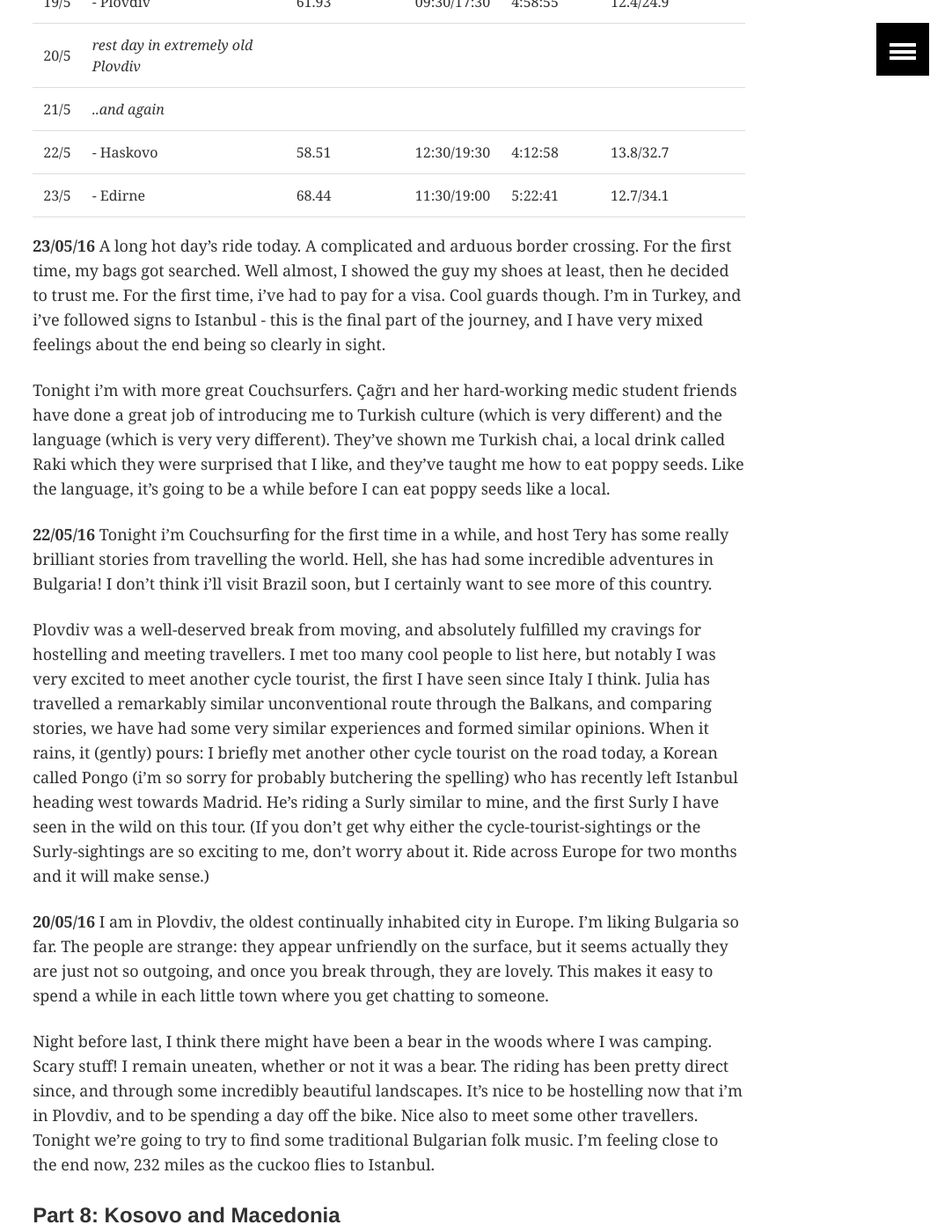
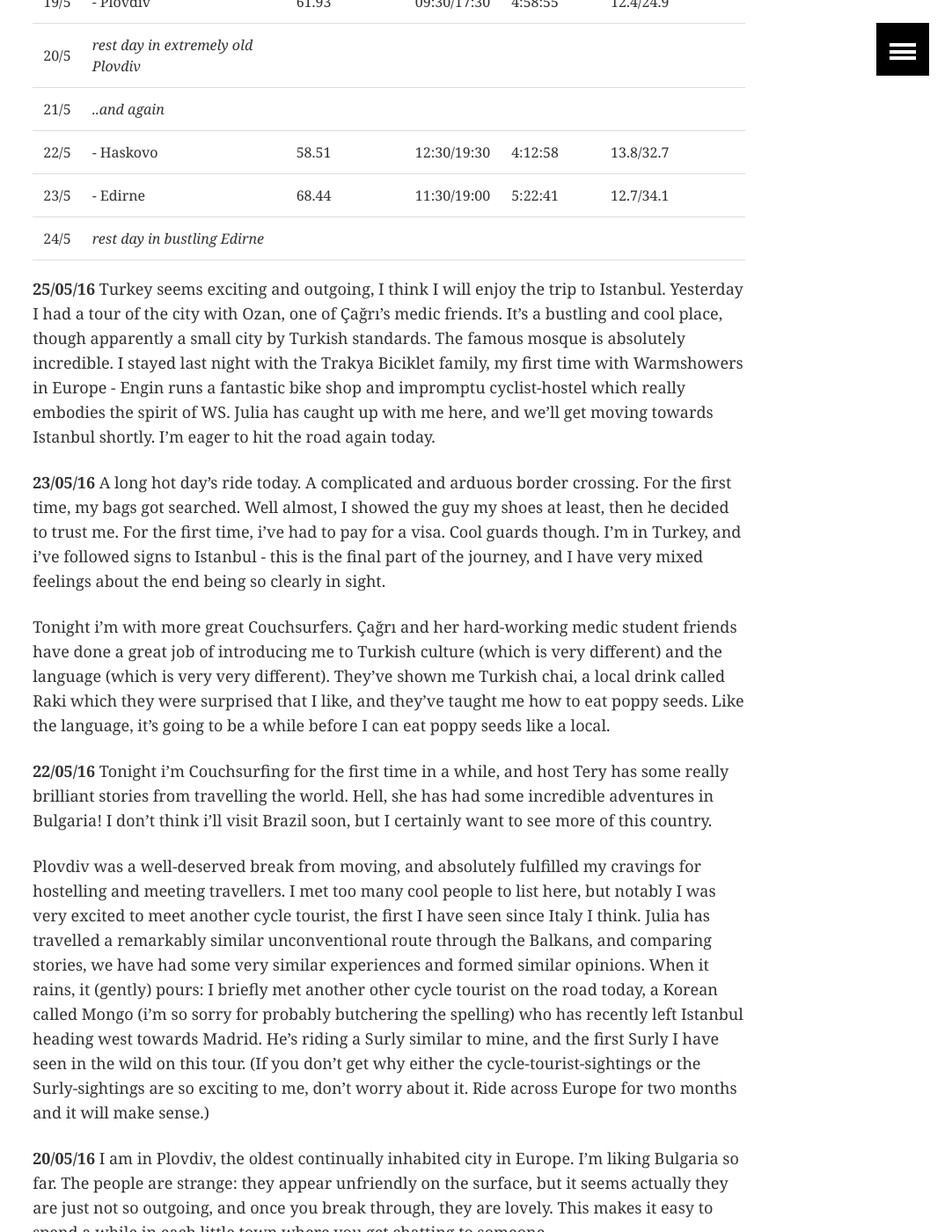
Before and after one commit to ArthurStart/git-blog, a Jekyll site: the page built from _posts/touring/2016-03-24-Quick-Update.md, in a window 1280 px wide and 1400 px high, scrolled down 577 px. Shown: the whole window at 88% size, without its empty margins (198-1280 px from the left). Built offline with Jekyll 4.4.1, drawn with Linux system fonts in a browser that asks for light colours; comment, search, counter and statistics services are not loaded.

Commit message:
Update from Edirne

```diff
--- a/_posts/touring/2016-03-24-Quick-Update.md
+++ b/_posts/touring/2016-03-24-Quick-Update.md
@@ -21,6 +21,10 @@ Days 56 to the present, on the road.
 | 21/5 | *..and again* |
 | 22/5 | - Haskovo       | 58.51 | 12:30/19:30 | 4:12:58 | 13.8/32.7 |
 | 23/5 | - Edirne        | 68.44 | 11:30/19:00 | 5:22:41 | 12.7/34.1 |
+| 24/5 | *rest day in bustling Edirne* |
+
+**25/05/16**
+Turkey seems exciting and outgoing, I think I will enjoy the trip to Istanbul. Yesterday I had a tour of the city with Ozan, one of Çağrı's medic friends. It's a bustling and cool place, though apparently a small city by Turkish standards. The famous mosque is absolutely incredible. I stayed last night with the Trakya Biciklet family, my first time with Warmshowers in Europe - Engin runs a fantastic bike shop and impromptu cyclist-hostel which really embodies the spirit of WS. Julia has caught up with me here, and we'll get moving towards Istanbul shortly. I'm eager to hit the road again today.
 
 **23/05/16**
 A long hot day's ride today. A complicated and arduous border crossing. For the first time, my bags got searched. Well almost, I showed the guy my shoes at least, then he decided to trust me. For the first time, i've had to pay for a visa. Cool guards though. I'm in Turkey, and i've followed signs to Istanbul - this is the final part of the journey, and I have very mixed feelings about the end being so clearly in sight.
@@ -30,7 +34,7 @@ Tonight i'm with more great Couchsurfers. Çağrı and her hard-working medic st
 **22/05/16**
 Tonight i'm Couchsurfing for the first time in a while, and host Tery has some really brilliant stories from travelling the world. Hell, she has had some incredible adventures in Bulgaria! I don't think i'll visit Brazil soon, but I certainly want to see more of this country.
 
-Plovdiv was a well-deserved break from moving, and absolutely fulfilled my cravings for hostelling and meeting travellers. I met too many cool people to list here, but notably I was very excited to meet another cycle tourist, the first I have seen since Italy I think. Julia has travelled a remarkably similar unconventional route through the Balkans, and comparing stories, we have had some very similar experiences and formed similar opinions. When it rains, it (gently) pours: I briefly met another other cycle tourist on the road today, a Korean called Pongo (i'm so sorry for probably butchering the spelling) who has recently left Istanbul heading west towards Madrid. He's riding a Surly similar to mine, and the first Surly I have seen in the wild on this tour. (If you don't get why either the cycle-tourist-sightings or the Surly-sightings are so exciting to me, don't worry about it. Ride across Europe for two months and it will make sense.)
+Plovdiv was a well-deserved break from moving, and absolutely fulfilled my cravings for hostelling and meeting travellers. I met too many cool people to list here, but notably I was very excited to meet another cycle tourist, the first I have seen since Italy I think. Julia has travelled a remarkably similar unconventional route through the Balkans, and comparing stories, we have had some very similar experiences and formed similar opinions. When it rains, it (gently) pours: I briefly met another other cycle tourist on the road today, a Korean called Mongo (i'm so sorry for probably butchering the spelling) who has recently left Istanbul heading west towards Madrid. He's riding a Surly similar to mine, and the first Surly I have seen in the wild on this tour. (If you don't get why either the cycle-tourist-sightings or the Surly-sightings are so exciting to me, don't worry about it. Ride across Europe for two months and it will make sense.)
 
 **20/05/16**
 I am in Plovdiv, the oldest continually inhabited city in Europe. I'm liking Bulgaria so far. The people are strange: they appear unfriendly on the surface, but it seems actually they are just not so outgoing, and once you break through, they are lovely. This makes it easy to spend a while in each little town where you get chatting to someone.
```
